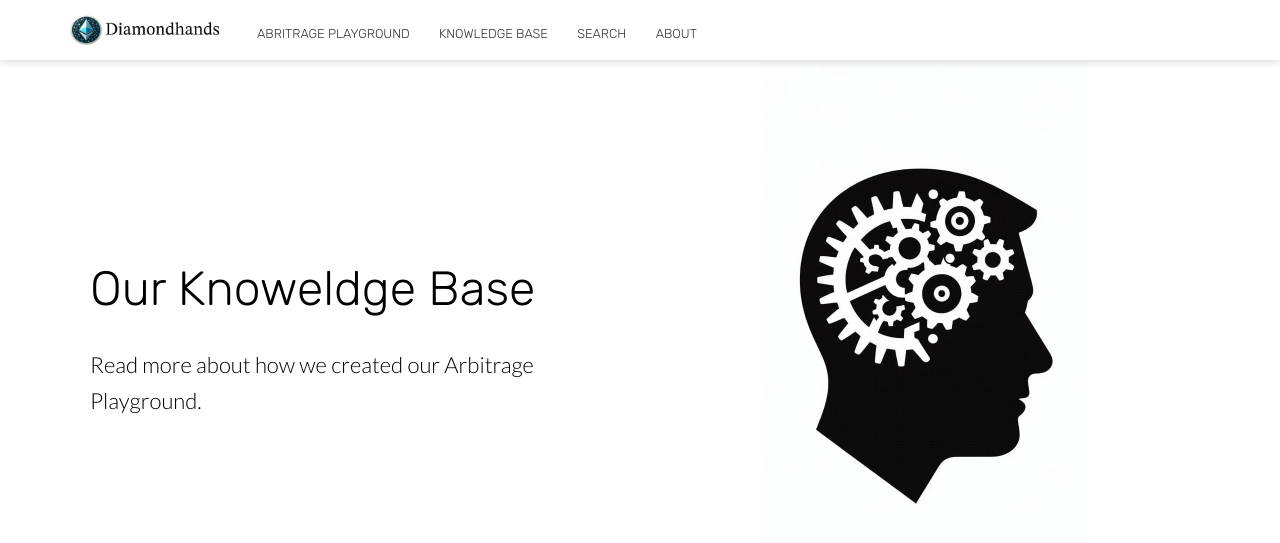
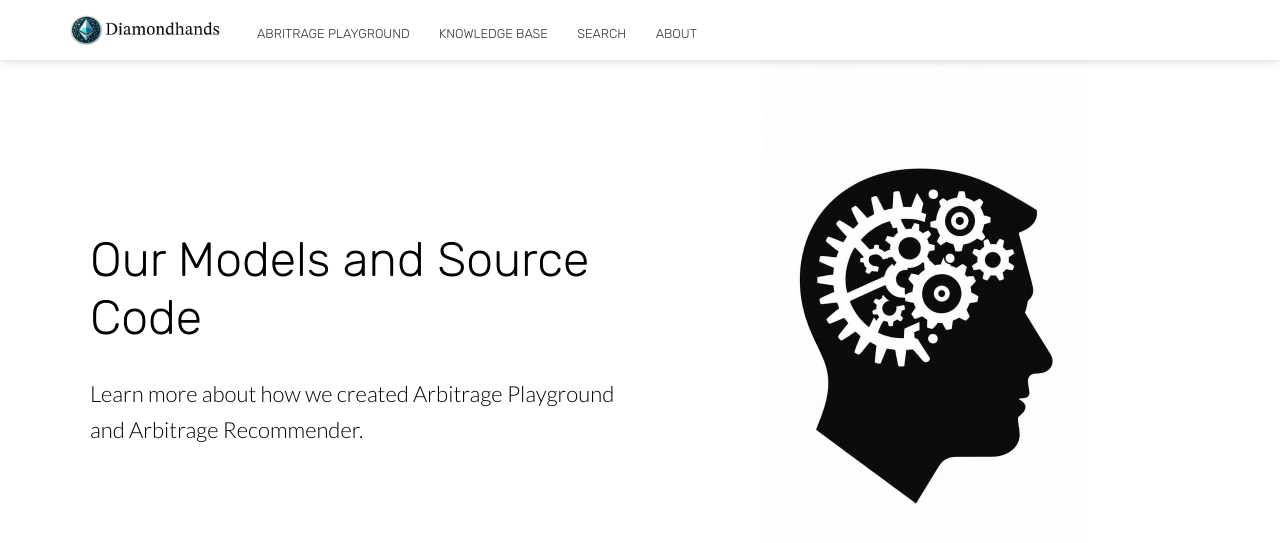
Before and after one commit to scaperothian/diamondhands-demo, a Jekyll site: the page built from index.html, in a window 1280 px wide and 900 px high, scrolled down 978 px. Shown: the top 543 px of the window. Built offline with Jekyll 4.4.1, drawn with Linux system fonts in a browser that asks for light colours; nearby versions of some CDN libraries; some of the changed text lies outside the part shown.

Commit message:
Updated 1 file via CloudCannon.

```diff
--- a/index.html
+++ b/index.html
@@ -23,15 +23,15 @@ bottom_image:
 		<div class="container flex">
 			<div class="text">
 				<h2 class="editable">
-					Our Knoweldge Base
+					Our Models and Source Code
 				</h2>
 				<p class="editable">
-					Read more about how we created our Arbitrage Playground.
+					Learn more about how we created Arbitrage Playground and Arbitrage Recommender.
 				</p>
 			</div>
 			<div class="image">
 				  <!-- <img class="editable" src="/uploads/male-brain-sprocket-white.png" alt="Screenshot" srcset="/uploads/male-brain-sprocket-white.png 1x, /uploads/male-brain-sprocket-white-2x.png 2x" /> -->
-				  <a href="https://mydiamondhands.io/blog/" target="_blank">
+				  <a href="https://github.com/scaperothian/arbitrage_playground" target="_blank">
             <img class="editable" src="/uploads/male-brain-sprocket-white.png" alt="Screenshot" srcset="/uploads/male-brain-sprocket-white.png 1x, /uploads/male-brain-sprocket-white-2x.png 2x" />
           </a>
 			</div>
@@ -45,14 +45,14 @@ bottom_image:
 		<div class="container flex">
 		  <div class="text">
 				<h2 class="editable">
-					Our Model and Dataset
+					Arbitrage Recommender
 				</h2>
 				<p class="editable">
-					Get access to our dataset and models we used to create our Arbitrage Playground.
+					Get access to our app to detect Arbitrage opportunities.
 				</p>
 			</div>
 		  <div class="image">
-		    	<a href="https://github.com/scaperothian/arbitrage_playground" target="_blank">
+		    	<a href="https://arbitrageplayground-g9gtm4spsag6smhox6rtjo.streamlit.app/" target="_blank">
     				<img class="editable" src="/uploads/database-model-black-white.png" alt="Screenshot" srcset="/uploads/database-model-black-white.png 1x, /uploads/database-model-black-white-2x.png 2x" />
     			</a>
 			</div>
```
